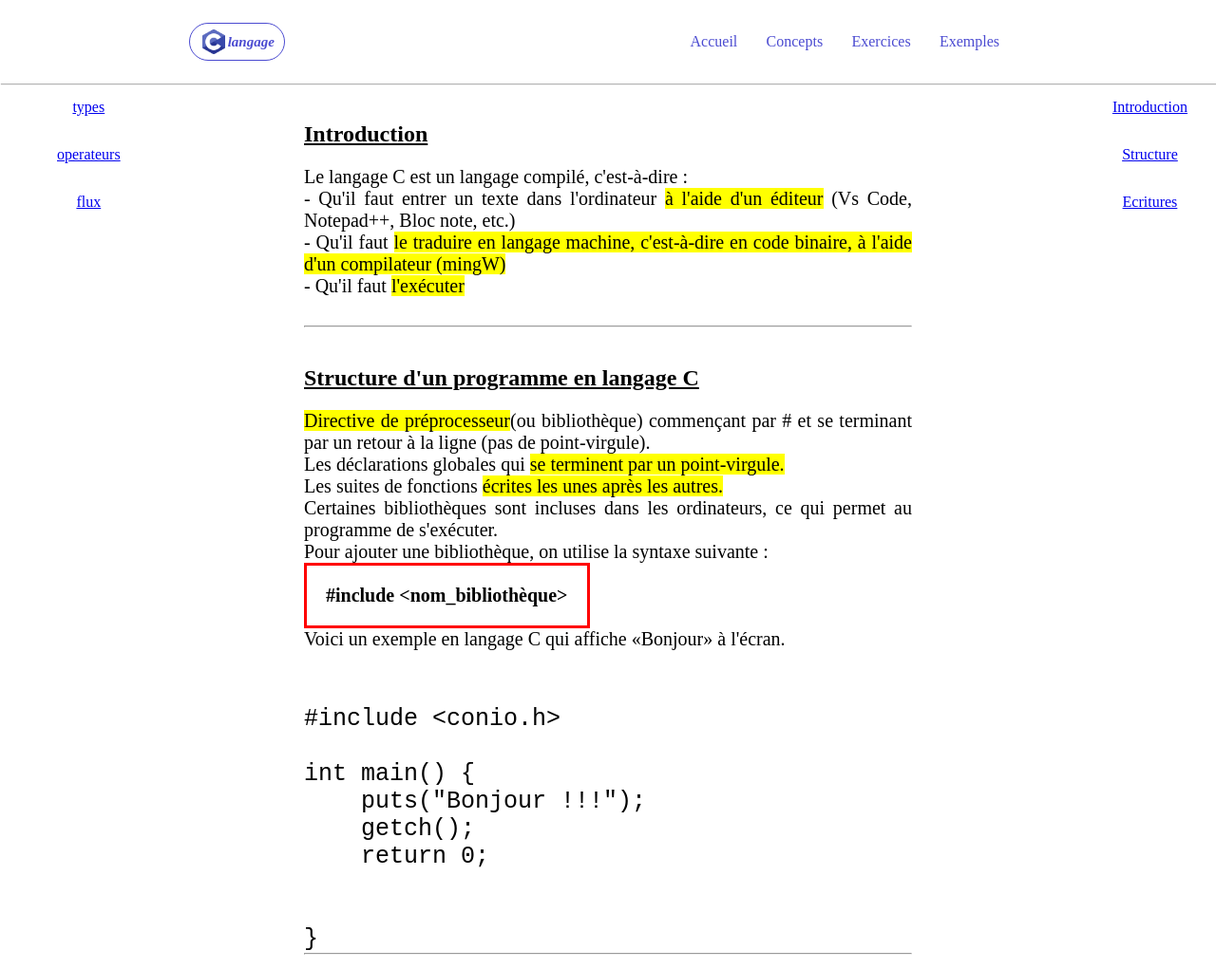
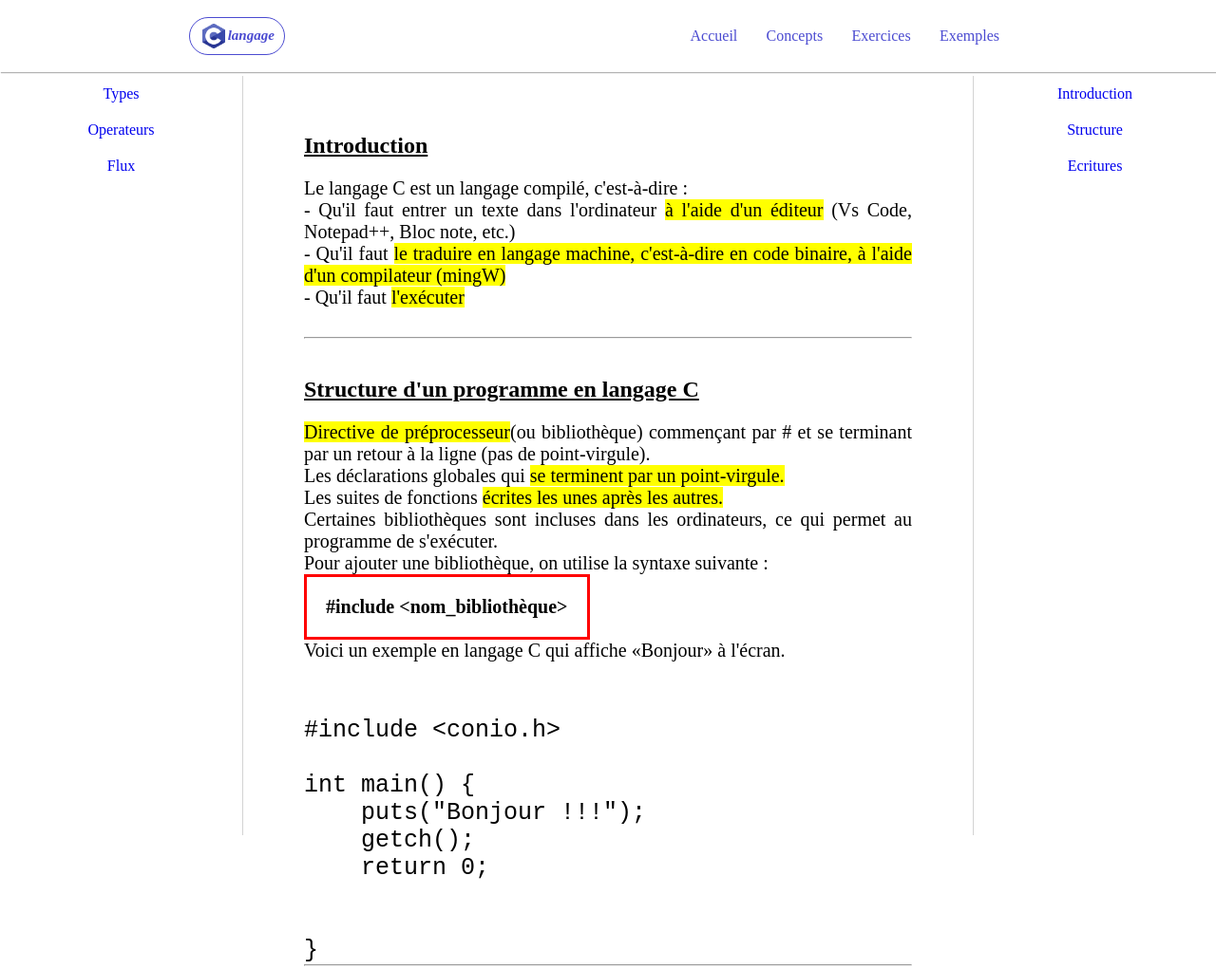
Before and after one commit to Aikity/documentation-c, a plain HTML site: page index.html in a window 1280 px wide. Shown: the top 1021 px of the page at 95% size. Drawn offline with Linux system fonts and the light colour scheme.

Commit message:
adjustement layout

```diff
--- a/CSS/style.css
+++ b/CSS/style.css
@@ -9,32 +9,29 @@
     --COLOR-GRAY: rgb(93, 97, 118);
 }
 
-
-
 #main-content {
     display: flex;
     flex-direction: column;
     width: 50vw;
     margin: auto;
+    padding-top: 100px;
 }
 
 header {
     display: flex;
     justify-content: space-around;
     align-items: center;
-    padding: 3vh 0;
+    background: white;
+    height: 2cm;
 }
 
 footer{
     display: flex;
     justify-content: center;
     align-items: center;
-    gap: 10px;
-    height: 10vh;
+    width: 100%;
+    min-height: 10vh;
     background: var(--COLOR-DARK);
-    position: relative;
-    bottom: 0;
-    width: 100%;
 }
 
 header {
@@ -80,18 +77,38 @@ header {
     transition: ease-in;
 }
 
-aside {
-    position: absolute;
-    line-height: 50px;
+#header {
+    position: fixed;
+    left: 0;
+    right: 0;
+    margin-bottom: 80px;
+}
+
+[id*="aside"]{
+    position: fixed;
     display: flex;
     flex-direction: column;
-    text-align: center;
-    padding-left: 60px;
+    list-style: none;
+    margin-top: 80px;
+    width: 20%;
 }
 
+[id*="aside"] a{
+    text-decoration: none;
+    padding: 10px;
+    text-align: center;
+    color: var  (--COLOR-DESIGN);
+    text-transform: capitalize;
+}
 
 #aside-right{
-    position: absolute;
+    height: 100%;
     right: 0;
-    margin-right: var(--SIZE-STANDARD);
+    border-left: 1px solid lightgray;
 }
+
+#aside-left{
+    height: 100%;
+    left: 0;
+    border-right: 1px solid lightgray;
+}
--- a/index.html
+++ b/index.html
@@ -12,7 +12,7 @@
 <body>
 
     <header id="header">
-        <div  class="logo-titre">
+        <div class="logo-titre">
             <img src="assets/c_logos.png" alt="logos_c" widh="30px" height="30px">
             <h1>langage</h1>
         </div>
@@ -28,8 +28,12 @@
         </nav>
     </header>
 
+
+    <div class="contents">
+
+
     <!-- ================= SOMMAIRE (gauche) ================= -->
-    <aside class="aside-left">
+    <aside id="aside-left">
         <a href="types.html">types</a>
         <a href="operateurs.html">operateurs</a>
         <a href="flux.html">flux</a>
@@ -169,12 +173,15 @@ int main() {
 
     </main>
 
+
+
+
     <!-- ================= PIED DE PAGE ================= -->
     <footer>
         <p>Copyright &copy; by <strong>Aikity</strong></p>
-        <a href="">GitHub</a>
-        <a href="">Facebook</a>
-        <a href="">Gmail</a>
+        <a href="#">GitHub</a>
+        <a href="#">Facebook</a>
+        <a href="#">Gmail</a>
     </footer>
 
 </body>
```
Also changed, not shown: flux.html (+1 -1 lines), operateurs.html (+1 -1 lines), types.html (+1 -1 lines).
